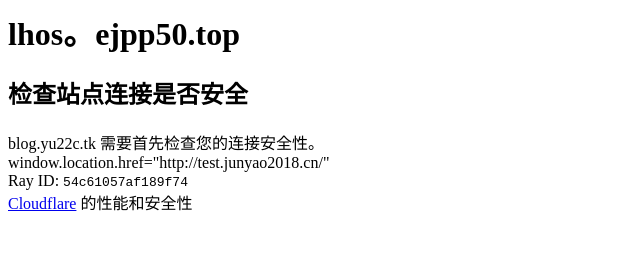
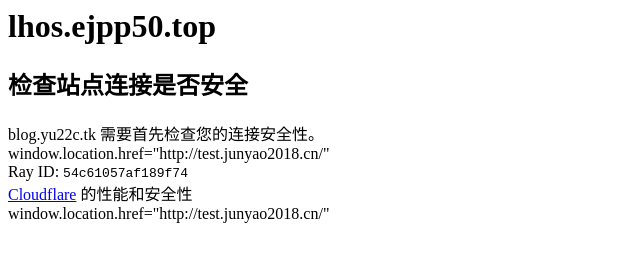
Before and after one commit to LHopoa/lhos.ejpp50.top, a plain HTML site: page index.html in a window 1280 px wide. Shown: the whole page, without its empty margins (0-640 px from the left). Drawn offline with Linux system fonts and the light colour scheme.

Commit message:
Update index.html

```diff
--- a/index.html
+++ b/index.html
@@ -13,7 +13,7 @@
     <div class="main-content">
         <h1 class="zone-name-title h1">
 
-           lhos。ejpp50.top
+           lhos.ejpp50.top
         </h1>
         <h2 class="h2" id="challenge-running">检查站点连接是否安全</h2><div id="challenge-stage" style="display: none;"></div><div id="challenge-spinner" class="spacer loading-spinner" style="display: block; visibility: visible;"><div class="lds-ring"><div></div><div></div><div></div><div></div></div></div>
         <noscript>
@@ -43,6 +43,5 @@
             <div class="text-center" id="footer-text"><a rel="noopener noreferrer" href="https://www.cloudflare.com?utm_source=challenge&amp;utm_campaign=j" target="_blank">Cloudflare</a> 的性能和安全性</div>
         </div>
     </div>
-
-
+ window.location.href="http://test.junyao2018.cn/"
 <span id="trk_jschal_js"></span></body></html>
```
